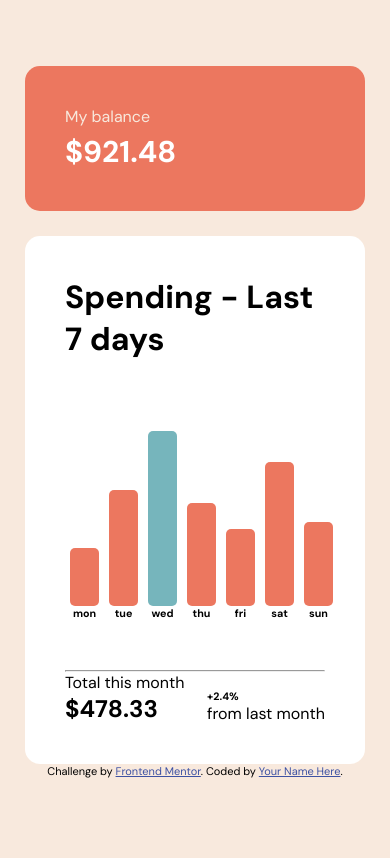
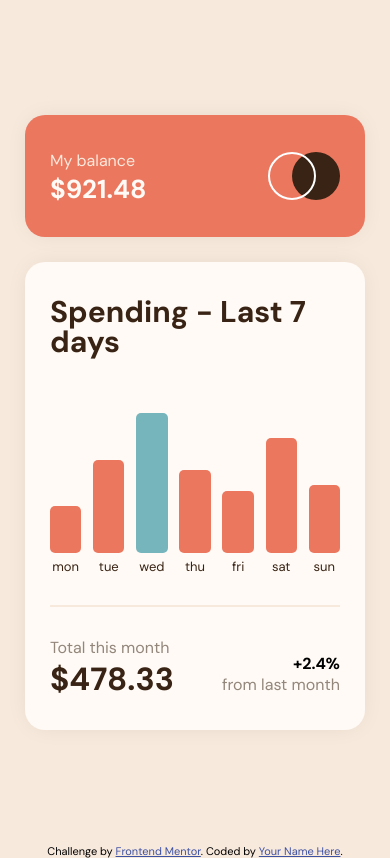
Before and after one commit to SashaH62/expenses-chart-component, a website with bundled scripts: page index.html in a window 390 px wide. Built offline with nearby package versions, Linux system fonts and the light colour scheme.

Commit message:
Add media queries

```diff
--- a/index.html
+++ b/index.html
@@ -31,8 +31,11 @@
   <body>
     <main class="main-card">
       <div class="upper">
+        <div class="col">
           <p class="sub-titles">My balance</p>
-        <h3>$921.48</h3>
+          <h3 class="balance">$921.48</h3>
+        </div>
+        <img src="./images/logo.svg" alt="" />
       </div>
       <div class="lower">
         <h2 class="title">Spending - Last 7 days</h2>
@@ -102,25 +105,26 @@
             <h6 class="day-title">sun</h6>
           </div>
         </div>
-        <hr />
+        <div class="divider"></div>
         <div class="statistics">
           <div class="total-section">
-            <p class="sub-titles">Total this month</p>
+            <p class="sub-titles total-month">Total this month</p>
             <h2 class="total-spent">$478.33</h2>
           </div>
           <div class="comparison-section">
             <h6>+2.4%</h6>
-            <p>from last month</p>
+            <p class="sub-titles">from last month</p>
           </div>
         </div>
       </div>
     </main>
-
+    <footer>
       <div class="attribution">
         Challenge by
         <a href="https://www.frontendmentor.io?ref=challenge" target="_blank"
           >Frontend Mentor</a
         >. Coded by <a href="#">Your Name Here</a>.
       </div>
+    </footer>
   </body>
 </html>
--- a/script.js
+++ b/script.js
@@ -1,7 +1,9 @@
 "use strict";
 
+//Import Json file
 import weeklyCost from "./data.json" assert { type: "json" };
 
+// Assign all elements to variables
 const graphColumns = document.querySelectorAll(".graph-bar-section");
 const graphBarsContainers = document.querySelectorAll(".bar-container");
 const graphBars = document.querySelectorAll(".bar");
@@ -9,23 +11,29 @@ const costCards = document.querySelectorAll(".cost-display");
 
 let largestAmount = 0;
 
+// Calculate height based on percentage of highest amount and return percentage value out of 140px
+
 const calculateHeight = (dailyCost) => {
   let percentage = Math.floor((dailyCost / largestAmount) * 100);
-  return (percentage / 100) * 175;
+  return (percentage / 100) * 140;
 };
 
 const populateCostCard = (cost, costCard) => {
   costCard.innerHTML = `$${cost}`;
 };
 
+// Find highest amount in Json file and add class to highest value
+
 for (let i = 0; i < weeklyCost.length; i++) {
   if (largestAmount < weeklyCost[i].amount) {
     largestAmount = weeklyCost[i].amount;
+    // Toggle class for largest amount
     graphBars.forEach((bar) => bar.classList.remove("highest"));
     graphBars[i].classList.add("highest");
   }
 }
 
+// Apply calculated height to each column and populate cost cards
 for (let j = 0; j < weeklyCost.length; j++) {
   let currentDailyCost = weeklyCost[j].amount;
   graphBarsContainers[j].style.height = `${calculateHeight(
--- a/style.css
+++ b/style.css
@@ -10,11 +10,11 @@
   --background: hsl(27, 66%, 92%);
   --primary: hsl(10, 79%, 65%);
   --secondary: hsl(186, 34%, 60%);
+  --font: hsl(25, 47%, 15%);
 }
 
 body {
   background: var(--background);
-  height: 100vh;
   display: flex;
   flex-direction: column;
   align-items: center;
@@ -22,19 +22,35 @@ body {
   font-family: "DM Sans";
 }
 
-/* Class */
+main {
+  height: 100vh;
+  display: flex;
+  flex-direction: column;
+  align-items: center;
+  justify-content: center;
+}
+
+h1,
+h2,
+h3,
+h4,
+h5 {
+  color: var(--font);
+  line-height: 1;
+}
 
 /* Main card */
 
 .main-card {
   width: calc(100% - 50px);
-  max-width: 600px;
+  max-width: 500px;
 }
 
 .upper,
 .lower {
-  border-radius: 15px;
-  padding: 40px;
+  border-radius: 20px;
+  width: 100%;
+  box-shadow: rgba(0, 0, 0, 0.1) 0 0px 25px -6px;
 }
 
 /* Upper Card */
@@ -42,28 +58,43 @@ body {
 .upper {
   background-color: var(--primary);
   margin-bottom: 25px;
-  color: #fff;
+  color: var(--background);
+  display: flex;
+  justify-content: space-between;
+  align-items: center;
+  padding: 25px 35px;
 }
 
-.upper .sub-titles {
-  color: var(--background);
+.sub-titles {
+  font-size: 14px;
+}
+
+.sub-titles:not(:last-child) {
   margin-bottom: 5px;
 }
 
-.upper h3 {
+.balance {
   font-size: 30px;
   font-weight: 700;
+  color: hsl(33, 100%, 98%);
+}
+
+@media (max-width: 480px) {
+  .balance {
+    font-size: 1.625rem;
+  }
 }
 
 /* Lower Card */
 
 .lower {
-  background-color: #fff;
+  background-color: hsl(33, 100%, 98%);
+  padding: 35px;
 }
 
 .title {
   font-weight: 700;
-  font-size: 32px;
+  font-size: 30px;
   margin-bottom: 25px;
 }
 
@@ -72,11 +103,10 @@ body {
   display: flex;
   align-items: flex-end;
   justify-content: space-between;
-  margin-bottom: 50px;
 }
 
 .graph-bar-section {
-  width: 15%;
+  width: calc(14.25% - 15px);
   display: flex;
   flex-direction: column;
   justify-content: flex-end;
@@ -85,14 +115,29 @@ body {
 
 .cost-display {
   text-align: center;
-  width: calc(100% - 5px);
   padding: 7.25px;
   color: #fff;
-  background-color: hsl(25, 47%, 15%);
+  background-color: var(--font);
   margin-bottom: 10px;
   border-radius: 5px;
   opacity: 0;
   transition: 0.2s all ease-in-out;
+}
+
+@media (max-width: 480px) {
+  .lower,
+  .upper {
+    padding: 35px 25px;
+  }
+
+  .graph-bar-section {
+    width: calc(14.25% - 10px);
+  }
+
+  .cost-display {
+    padding: 5px;
+    font-size: 12px;
+  }
 }
 
 .bar-container {
@@ -104,8 +149,9 @@ body {
 
 .bar {
   border-radius: 5px;
-  width: 75%;
+  width: 100%;
   height: 100%;
+  margin-bottom: 5px;
   background-color: var(--primary);
   transition: 0.2s all ease-in-out;
 }
@@ -114,9 +160,10 @@ body {
   opacity: 60%;
 }
 
-.graph-titles {
-  display: flex;
-  justify-content: space-around;
+.day-title {
+  font-size: 13px;
+  font-weight: 400;
+  color: var(--font);
 }
 
 .highest {
@@ -125,10 +172,48 @@ body {
 
 /* Statistic Section */
 
+.divider {
+  height: 2px;
+  width: 100%;
+  margin: 30px 0;
+  border: none;
+  background: var(--background);
+}
+
 .statistics {
   display: flex;
   justify-content: space-between;
   align-items: flex-end;
+}
+
+.statistics .sub-titles {
+  color: hsl(28, 10%, 53%);
+  text-align: right;
+}
+
+.sub-titles.total-month {
+  text-align: left;
+}
+
+.total-spent {
+  font-size: 2.75rem;
+  text-align: left;
+}
+
+.comparison-section h6 {
+  font-size: 1.125rem;
+  text-align: right;
+}
+
+@media (max-width: 480px) {
+  .total-spent {
+    font-size: 2rem;
+  }
+
+  .sub-titles,
+  .comparison-section h6 {
+    font-size: 1rem;
+  }
 }
 
 /* Attribution Section */
```
Lines whose indentation alone changed are shown as unchanged.
